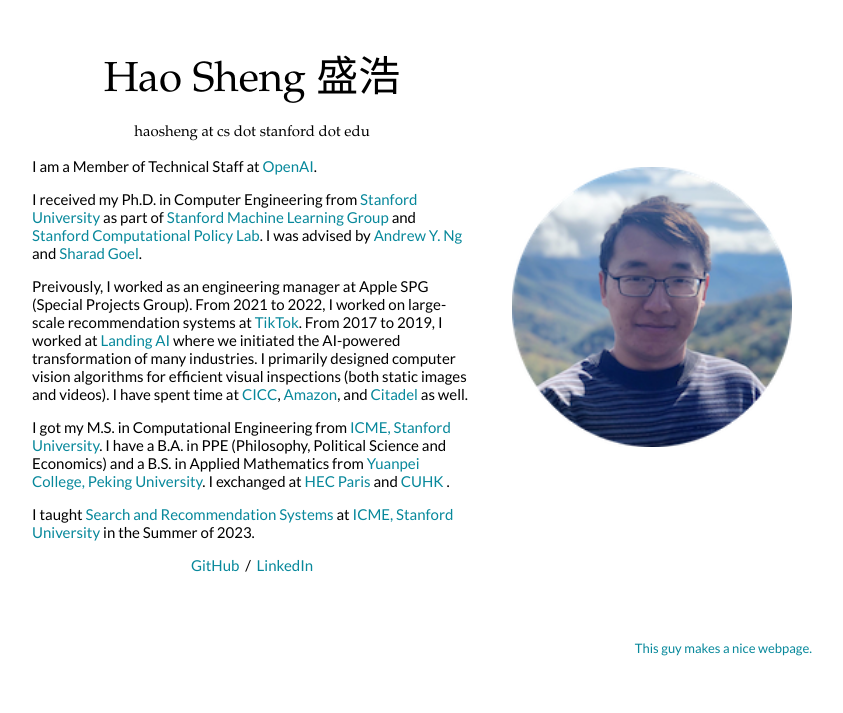
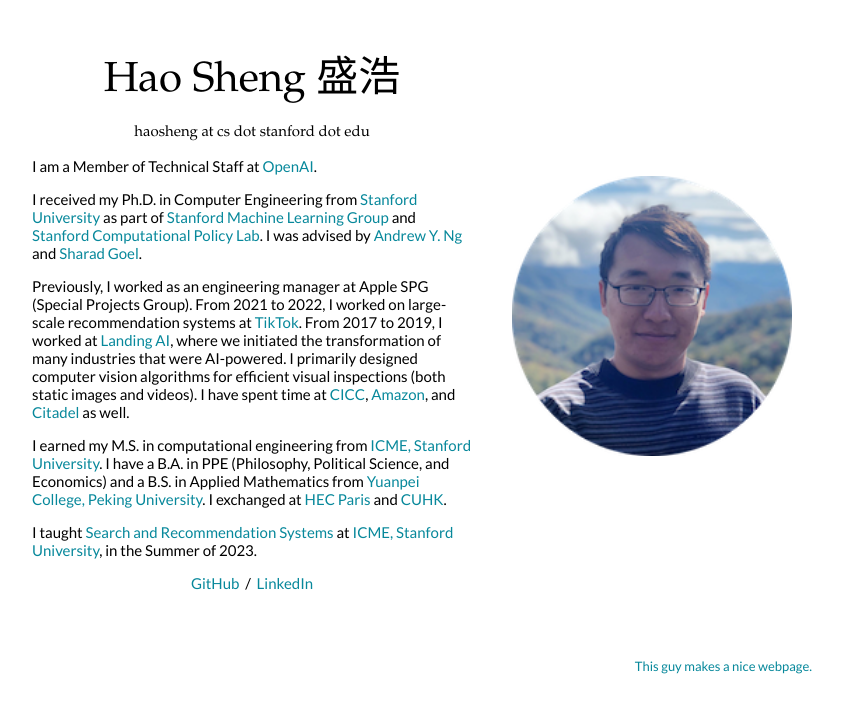
Before and after one commit to haossr/haossr.github.io, a Jekyll site: the page built from _posts/2016-06-07-cs231a.markdown, in a window 1280 px wide. Shown: the top 713 px of the page, without its empty margins (228-1071 px from the left). Built offline with Jekyll 4.4.1, drawn with Linux system fonts in a browser that asks for light colours.

Commit message:
update of bio

```diff
--- a/_includes/bio.html
+++ b/_includes/bio.html
@@ -7,19 +7,19 @@
 </p>
 
 <p>
-Preivously, I worked as an engineering manager at Apple SPG (Special Projects Group).
+Previously, I worked as an engineering manager at Apple SPG (Special Projects Group).
 From 2021 to 2022, I worked on large-scale recommendation systems at <a href="https://www.tiktok.com/en/">TikTok</a>.
-From 2017 to 2019, I worked at <a href="https://www.landing.ai">Landing AI</a> where we initiated the AI-powered transformation of many industries.
+From 2017 to 2019, I worked at <a href="https://www.landing.ai">Landing AI</a>, where we initiated the transformation of many industries that were AI-powered.
 I primarily designed computer vision algorithms for efficient visual inspections (both static images and videos).
 I have spent time at <a href="http://www.cicc.com/index_en.xhtml">CICC</a>, <a href="https://www.aboutamazon.com/">Amazon</a>, and <a href="https://www.citadel.com/">Citadel</a> as well.
 </p>
 
 <p>
-I got my M.S. in Computational Engineering from <a href="http://icme.stanford.edu">ICME, Stanford University</a>.
-I have a B.A. in PPE (Philosophy, Political Science and Economics) and a B.S. in Applied Mathematics from <a href="http://english.pku.edu.cn/">Yuanpei College, Peking University</a>.
-I exchanged at <a href="https://www.hec.edu/en"> HEC Paris</a> and <a href="http://www.cuhk.edu.hk/">CUHK </a>.
+I earned my M.S. in computational engineering from <a href="http://icme.stanford.edu">ICME, Stanford University</a>.
+I have a B.A. in PPE (Philosophy, Political Science, and Economics) and a B.S. in Applied Mathematics from <a href="http://english.pku.edu.cn/">Yuanpei College, Peking University</a>.
+I exchanged at <a href="https://www.hec.edu/en"> HEC Paris</a> and <a href="http://www.cuhk.edu.hk/">CUHK</a>.
 </p>
 
 <p>
-I taught <a href="https://hsheng.org/icme-recommendation-system-summer-2023">Search and Recommendation Systems</a> at <a href="http://icme.stanford.edu">ICME, Stanford University</a> in the Summer of 2023.
+I taught <a href="https://hsheng.org/icme-recommendation-system-summer-2023">Search and Recommendation Systems</a> at <a href="http://icme.stanford.edu">ICME, Stanford University</a>, in the Summer of 2023.
 </p>
```
